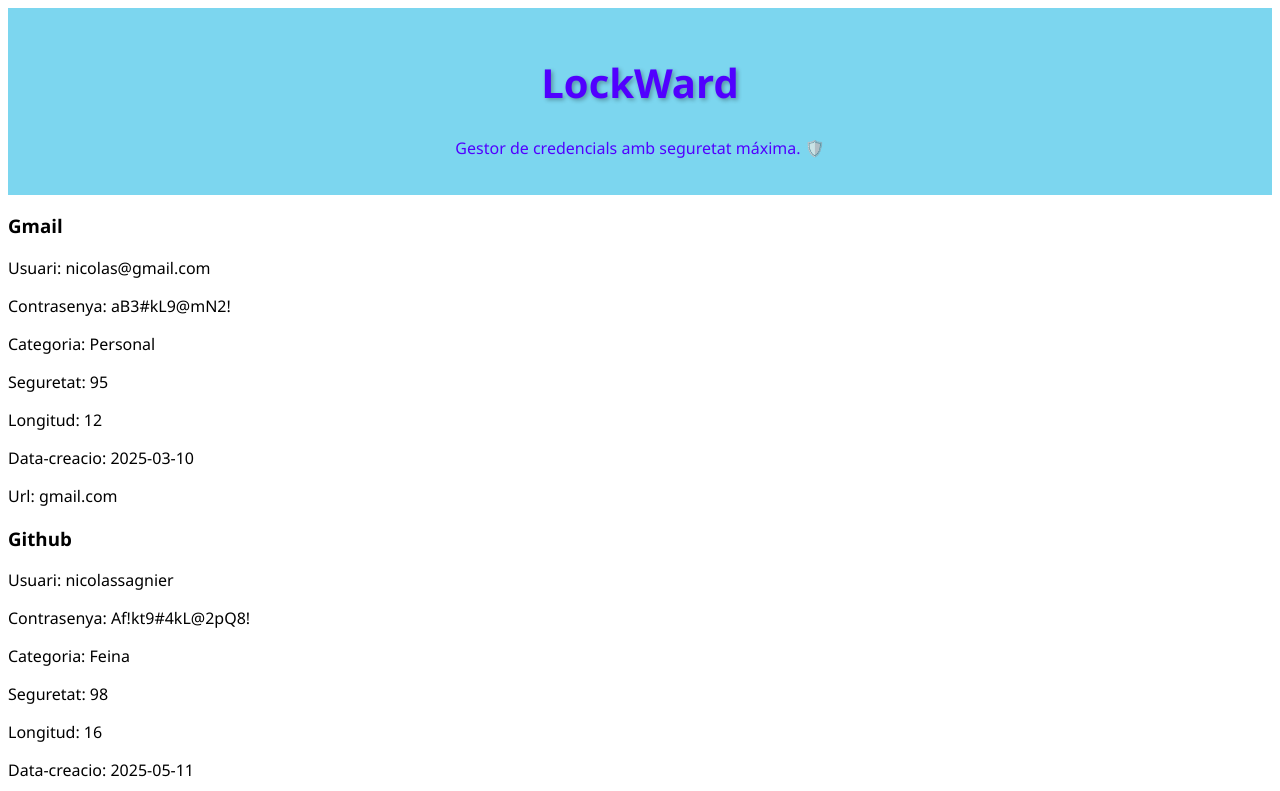
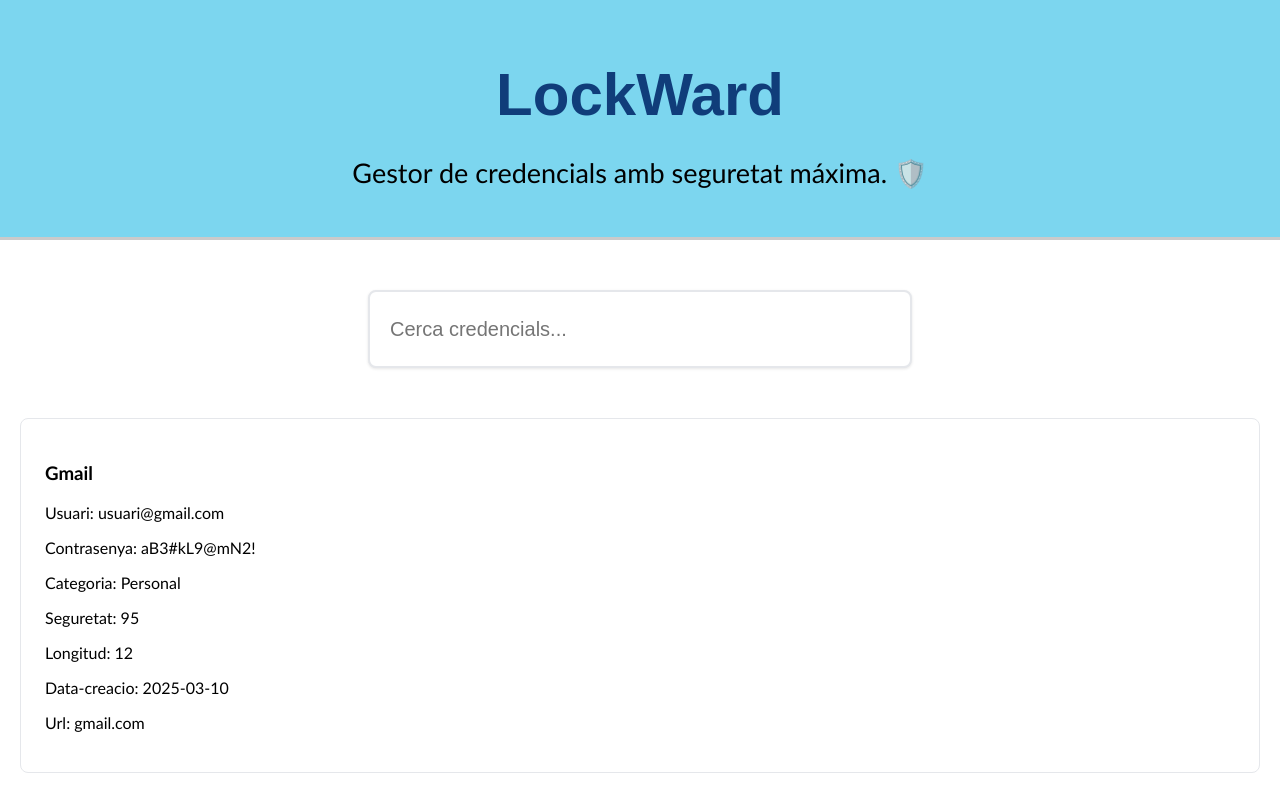
Before and after one commit to nicolassagnier/LockWard, an Angular app: page / in a window 1280 px wide. Shown: the top 791 px of the page. Built offline with nearby package versions, Linux system fonts and the light colour scheme.

Commit message:
EAC2: exercici 2 completat

```diff
--- a/src/app/app.component.html
+++ b/src/app/app.component.html
@@ -1,7 +1,7 @@
 
-<div style="background: #7cd6ef; color: rgb(81, 0, 255); padding: 20px; text-align: center;">
-      <h1>{{ title }}</h1>
-      <p>Gestor de credencials amb seguretat máxima. 🛡️</p>
+<div class="background" style="background: #7cd6ef; color: rgb(0, 0, 0); padding: 20px; text-align: center;">
+  <h1>{{ title }}</h1>
+  <p>Gestor de credencials amb seguretat máxima. 🛡️</p>
 </div>
 
 <app-llista-elements></app-llista-elements>
--- a/src/app/app.component.scss
+++ b/src/app/app.component.scss
@@ -1,8 +1,31 @@
-:host {
-  font-family: 'Segoe UI', Tahoma, Geneva, Verdana, sans-serif;
+.contenidor {
+  max-width: 1200px;
+  margin: 0 auto;
+  padding: 2rem;
+}
 
-  h1 {
-    font-size: 2.5rem;
-    text-shadow: 2px 2px 4px rgba(0, 0, 0, 0.3);
-  }
+h1 {
+  color: #103d7a;
+  margin-bottom: 0.5rem;
+  font-size: 60px;
+  font-family: Arial, Helvetica, sans-serif ;
 }
+
+p{
+  font-size: 27px;
+}
+
+.subtitol {
+  color: #6b7280;
+  margin-bottom: 2rem;
+
+}
+
+.llista-elements {
+  display: grid;
+  grid-template-columns: repeat(auto-fill, minmax(300px, 1fr));
+  gap: 1.5rem;
+}
+.background{
+  border-bottom: 3px solid #cacaca;
+}
--- a/src/app/components/barra-cerca/barra-cerca.component.html
+++ b/src/app/components/barra-cerca/barra-cerca.component.html
@@ -1 +1,6 @@
-<p>barra-cerca works!</p>
+<div class="barra-cerca">
+  <input
+    type="text"
+    placeholder="Cerca credencials..."
+    (input)="onCerca($event)">
+</div>
--- a/src/app/components/barra-cerca/barra-cerca.component.scss
+++ b/src/app/components/barra-cerca/barra-cerca.component.scss
@@ -0,0 +1,29 @@
+.barra-cerca {
+    display: flex;
+    justify-content: center;
+    margin: 50px auto;
+    padding: 0 1rem;
+
+    input {
+        width: 100%;
+        max-width: 500px;
+        height: 50px;
+        padding: 12px 20px;
+        font-size: 20px;
+        border: 2px solid #e5e7eb;
+        border-radius: 8px;
+        outline: none;
+        box-shadow: 0px 1px 3px rgba(0, 0, 0, 0.1);
+        transition: box-shadow 0.2s ease-in-out, border-color 0.2s ease-in-out;
+
+        &:hover {
+            box-shadow: 0px 6px 15px rgba(0, 0, 0, 0.25);
+        }
+
+        &:focus {
+            border-color: #7cd6ef;
+            border-width: 3px;
+            box-shadow: 0px 4px 10px rgba(1, 1, 1, 0.40);
+        }
+    }
+}
--- a/src/app/components/barra-cerca/barra-cerca.component.ts
+++ b/src/app/components/barra-cerca/barra-cerca.component.ts
@@ -1,4 +1,4 @@
-import { Component } from '@angular/core';
+import { Component, Output, EventEmitter } from '@angular/core';
 
 @Component({
   selector: 'app-barra-cerca',
@@ -8,5 +8,10 @@ import { Component } from '@angular/core';
   styleUrl: './barra-cerca.component.scss'
 })
 export class BarraCercaComponent {
+  @Output() cercaCanviada = new EventEmitter<string>();
 
+  onCerca(event: Event) {
+    const input = event.target as HTMLInputElement;
+    this.cercaCanviada.emit(input.value);
+  }
 }
--- a/src/app/components/llista-elements/llista-elements.component.html
+++ b/src/app/components/llista-elements/llista-elements.component.html
@@ -1,6 +1,10 @@
 <div class="llista">
+    <app-barra-cerca
+        (cercaCanviada)="onCerca($event)">
+    </app-barra-cerca>
+
     <app-targeta-element
-        *ngFor="let element of elementsFiltrats"
+        *ngFor="let element of elementsFiltrats; trackBy: trackById"
         [element]="element">
     </app-targeta-element>
 </div>
--- a/src/app/components/llista-elements/llista-elements.component.ts
+++ b/src/app/components/llista-elements/llista-elements.component.ts
@@ -1,17 +1,32 @@
 import { Component } from '@angular/core';
+import { NgFor } from '@angular/common';
 import { DADES_MOCK } from '../../mocks/dades-mock';
 import { Element } from '../../models/element.model';
 import { TargetaElementComponent } from '../targeta-element/targeta-element.component';
-import { NgFor } from '@angular/common';
+import { BarraCercaComponent } from '../barra-cerca/barra-cerca.component';
 
 @Component({
   selector: 'app-llista-elements',
   standalone: true,
-  imports: [TargetaElementComponent, NgFor],
+  imports: [TargetaElementComponent, NgFor, BarraCercaComponent],
   templateUrl: './llista-elements.component.html',
   styleUrl: './llista-elements.component.scss'
 })
 export class LlistaElementsComponent {
-  elements: Element[] = DADES_MOCK;
-  elementsFiltrats: Element [] = DADES_MOCK;
+  elements: Element[] = [...DADES_MOCK];
+  elementsFiltrats: Element[] = [...DADES_MOCK];
+
+  trackById(index: number, element: Element): number {
+    return element.id;
+  }
+
+  onCerca(text: string) {
+    if (text.trim() === '') {
+      this.elementsFiltrats = this.elements;
+    } else {
+      this.elementsFiltrats = this.elements.filter(element =>
+        element.nom.toLowerCase().includes(text.toLowerCase())
+      );
+    }
+  }
 }
--- a/src/app/components/targeta-element/targeta-element.component.html
+++ b/src/app/components/targeta-element/targeta-element.component.html
@@ -1,4 +1,4 @@
-<div class="targeta">
+<div class="targeta" *ngIf="element">
     <h3>{{ element.nom }}</h3>
     <p>Usuari: {{ element.usuari }}</p>
     <p>Contrasenya: {{element.contrasenya }}</p>
--- a/src/app/components/targeta-element/targeta-element.component.scss
+++ b/src/app/components/targeta-element/targeta-element.component.scss
@@ -0,0 +1,21 @@
+
+.targeta {
+    border: 1px solid #e5e7eb;
+    border-radius: 8px;
+    padding: 1.5rem;
+    background: #ffffff;
+    box-shadow: 1 1px 3px rgba(0, 0, 0, 0.1);
+    transition: box-shadow 0.2s;
+    margin: 20px;
+
+    &:hover {
+    box-shadow: 0px 4px 10px rgba(1, 1, 1, 0.40);
+    }
+
+    &__nom {
+    margin: 0 0 0.75rem;
+    font-size: 1.25rem;
+    font-weight: 600;
+    color: #1f2937;
+    }
+}
--- a/src/app/mocks/dades-mock.ts
+++ b/src/app/mocks/dades-mock.ts
@@ -4,7 +4,7 @@ export const DADES_MOCK: Element[] = [
     {
         id: 1,
         nom: 'Gmail',
-        usuari: 'nicolas@gmail.com',
+        usuari: 'usuari@gmail.com',
         contrasenya: 'aB3#kL9@mN2!',
         categoria: 'Personal',
         seguretat: 95,
@@ -15,7 +15,7 @@ export const DADES_MOCK: Element[] = [
     {
         id: 2,
         nom: 'Github',
-        usuari: 'nicolassagnier',
+        usuari: 'usuari_github',
         contrasenya: 'Af!kt9#4kL@2pQ8!',
         categoria: 'Feina',
         seguretat: 98,
@@ -26,7 +26,7 @@ export const DADES_MOCK: Element[] = [
     {
         id: 3,
         nom: 'Netflix',
-        usuari: 'nicolas@gmail.com',
+        usuari: 'usuari@netflix.com',
         contrasenya: 'B7@07ns!Kp5#',
         categoria: 'Entreteniment',
         seguretat: 80,
@@ -37,7 +37,7 @@ export const DADES_MOCK: Element[] = [
     {
         id: 4,
         nom: 'Spotify',
-        usuari: 'nicolas@gmail.com',
+        usuari: 'usuari@spotify.com',
         contrasenya: 'jK5#098CL!2@rT',
         categoria: 'Entreteniment',
         seguretat: 84,
@@ -48,7 +48,7 @@ export const DADES_MOCK: Element[] = [
     {
         id: 5,
         nom: 'Amazon',
-        usuari: 'nicolas@gmail.com',
+        usuari: 'usuari@amazon.com',
         contrasenya: 'Rn!9@20cT#4LmP6@wQ',
         categoria: 'Personal',
         seguretat: 99,
@@ -59,7 +59,7 @@ export const DADES_MOCK: Element[] = [
     {
         id: 6,
         nom: 'Instagram',
-        usuari: 'nicolassagnier',
+        usuari: 'usuari_instagram',
         contrasenya: 'pQ2!8mW#vX5@',
         categoria: 'Personal',
         seguretat: 97,
@@ -70,7 +70,7 @@ export const DADES_MOCK: Element[] = [
     {
         id: 7,
         nom: 'X',
-        usuari: 'nicolassagnier',
+        usuari: 'usuari_x',
         contrasenya: 'hJ6@3nR!9kT#',
         categoria: 'Personal',
         seguretat: 97,
@@ -81,7 +81,7 @@ export const DADES_MOCK: Element[] = [
     {
         id: 8,
         nom: 'LinkedIn',
-        usuari: 'nicolas@gmail.com',
+        usuari: 'usuari@linkedin.com',
         contrasenya: 'wL4#7bN@2mP!kR9@',
         categoria: 'Feina',
         seguretat: 97,
@@ -92,7 +92,7 @@ export const DADES_MOCK: Element[] = [
     {
         id: 9,
         nom: 'Paypal',
-        usuari: 'nicolas@gmail.com',
+        usuari: 'usuari@paypal.com',
         contrasenya: 'zX8!5qM@3vK#9nT!2pL@',
         categoria: 'Bancs',
         seguretat: 100,
@@ -103,7 +103,7 @@ export const DADES_MOCK: Element[] = [
     {
         id: 10,
         nom: 'Microsoft',
-        usuari: 'nicolas@gmail.com',
+        usuari: 'usuari@microsoft.com',
         contrasenya: 'tG9@4hD!7nQ#mK2!',
         categoria: 'Feina',
         seguretat: 97,
--- a/src/styles.scss
+++ b/src/styles.scss
@@ -1 +1,16 @@
 /* You can add global styles to this file, and also import other style files */
+
+head{
+    background: rgb(203, 200, 219);
+    text-align: center;
+    padding-top: 20px;
+    margin: 0px;
+}
+body{
+    margin:0px;
+    font-family: 'Gill Sans', 'Gill Sans MT', Calibri, 'Trebuchet MS', sans-serif;
+}
+
+html {
+  overflow-y: scroll;
+}
```
Also changed, not shown: src/app/app.component.ts (+4 -5 lines).
